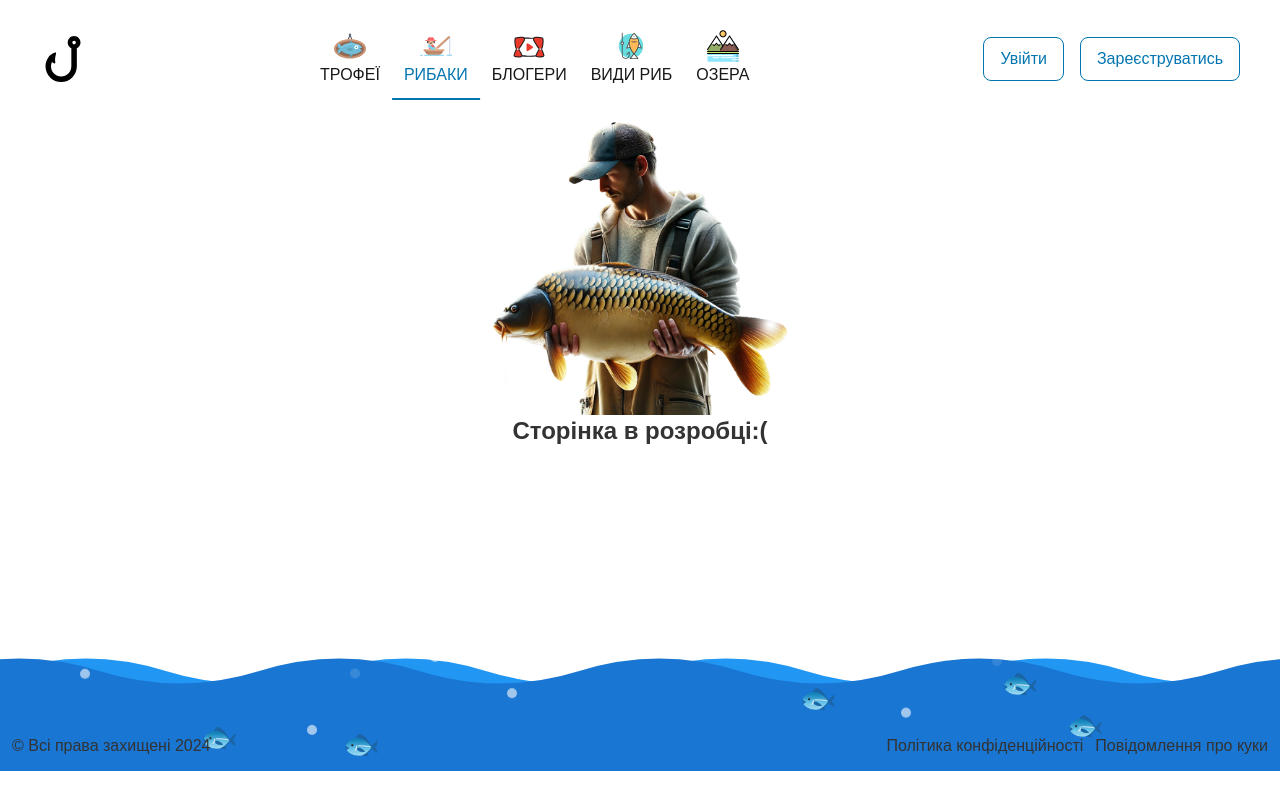
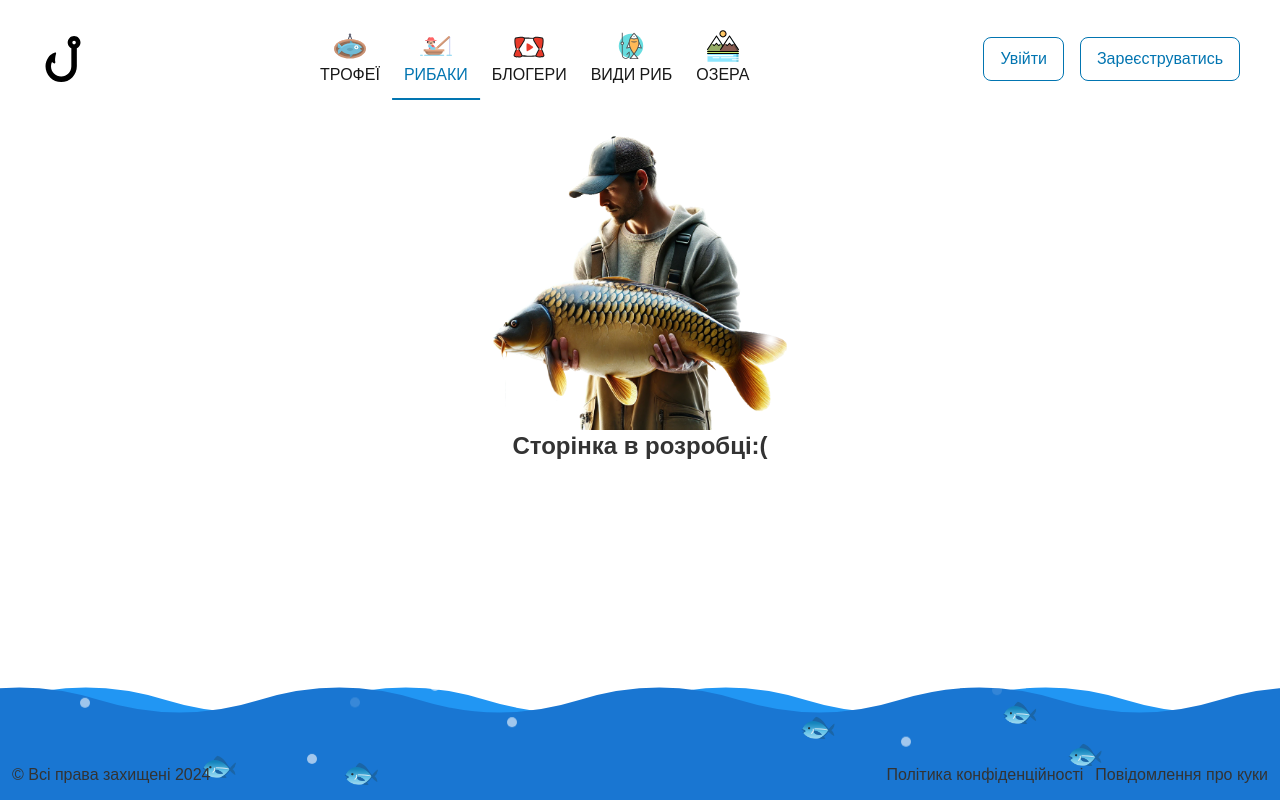
Before and after one commit to vladyslavZinchenko77/trofey-fish, a Next.js app: page /fishermen in a window 1280 px wide. Built offline with nearby package versions, Linux system fonts and the light colour scheme.

Commit message:
fixed fishermen pages layout

```diff
--- a/src/app/fishermen/page.tsx
+++ b/src/app/fishermen/page.tsx
@@ -6,11 +6,13 @@ import NotFound from '@/components/UI/Sections/NotFound';
 const FishermenPage: FC = () => {
   return (
     <>
+    <div className='flex flex-col justify-between min-h-[100vh]'>
       <Header />
       <main className="flex items-center justify-center">
         <NotFound type="inProgress" />
       </main>
       <Footer />
+      </div>
     </>
   );
 };
```
